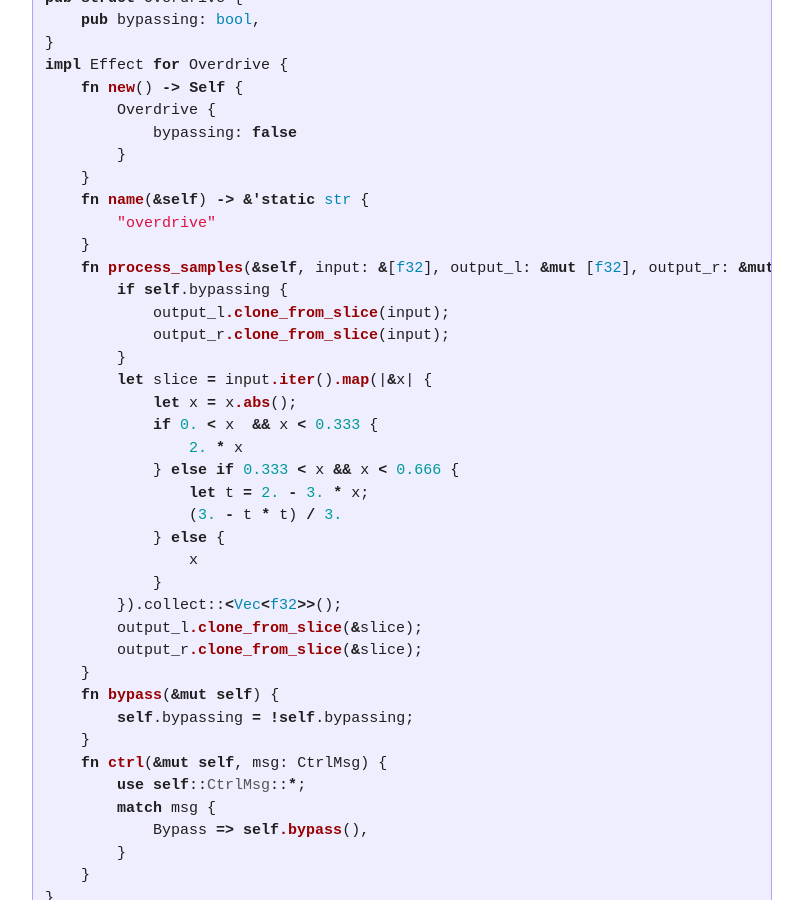
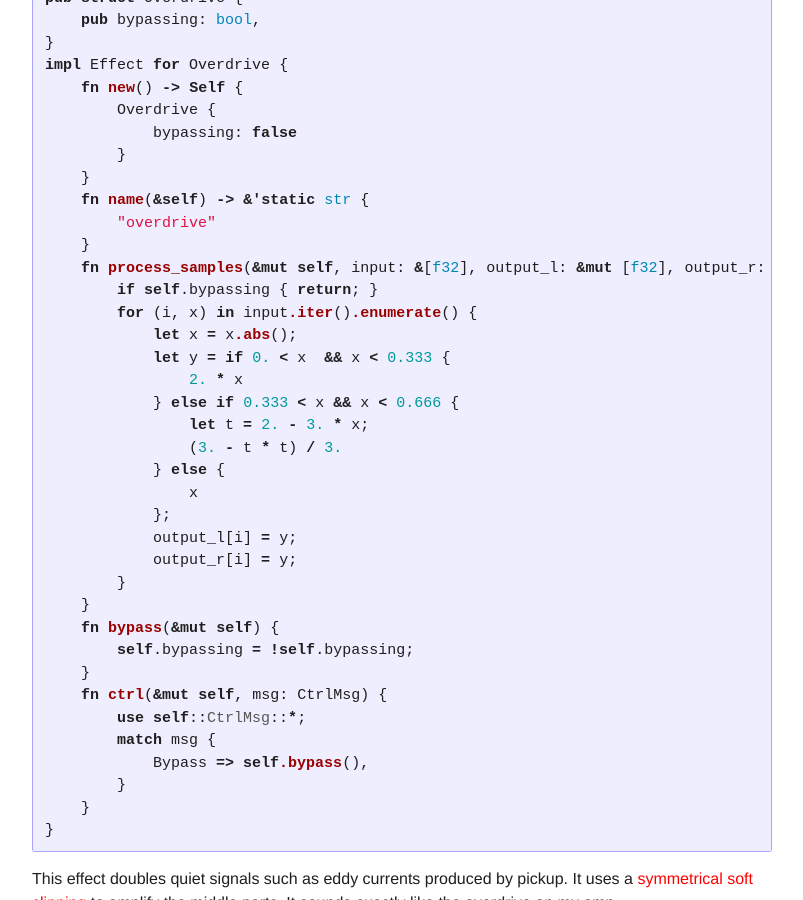
Before and after one commit to 0b01/rickyhan.com, a Jekyll site: the page built from _posts/2018-02-06-rust-guitar-pedal-effects-dsp.markdown, in a window 1280 px wide and 900 px high, scrolled down 1990 px. Shown: the whole window, without its empty margins (238-1041 px from the left). Built offline with Jekyll 4.4.1, drawn with Linux system fonts in a browser that asks for light colours.

Commit message:
simplify

```diff
--- a/_posts/2018-02-06-rust-guitar-pedal-effects-dsp.markdown
+++ b/_posts/2018-02-06-rust-guitar-pedal-effects-dsp.markdown
@@ -92,24 +92,21 @@ impl Effect for Overdrive {
     fn name(&self) -> &'static str {
         "overdrive"
     }
-    fn process_samples(&self, input: &[f32], output_l: &mut [f32], output_r: &mut [f32]) {
-        if self.bypassing {
-            output_l.clone_from_slice(input);
-            output_r.clone_from_slice(input);
-        }
-        let slice = input.iter().map(|&x| {
+    fn process_samples(&mut self, input: &[f32], output_l: &mut [f32], output_r: &mut [f32]) {
+        if self.bypassing { return; }
+        for (i, x) in input.iter().enumerate() {
             let x = x.abs();
-            if 0. < x  && x < 0.333 {
+            let y = if 0. < x  && x < 0.333 {
                 2. * x
             } else if 0.333 < x && x < 0.666 {
                 let t = 2. - 3. * x;
                 (3. - t * t) / 3.
             } else {
                 x
-            }
-        }).collect::<Vec<f32>>();
-        output_l.clone_from_slice(&slice);
-        output_r.clone_from_slice(&slice);
+            };
+            output_l[i] = y;
+            output_r[i] = y;
+        }
     }
     fn bypass(&mut self) {
         self.bypassing = !self.bypassing;
```
